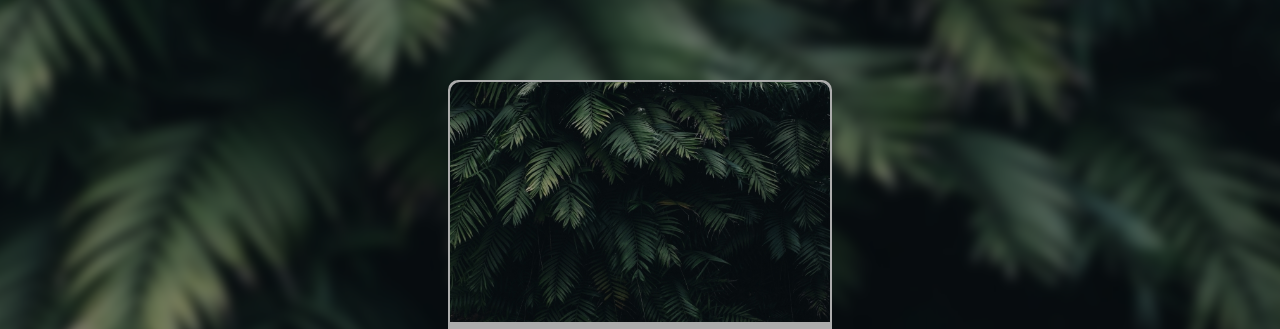
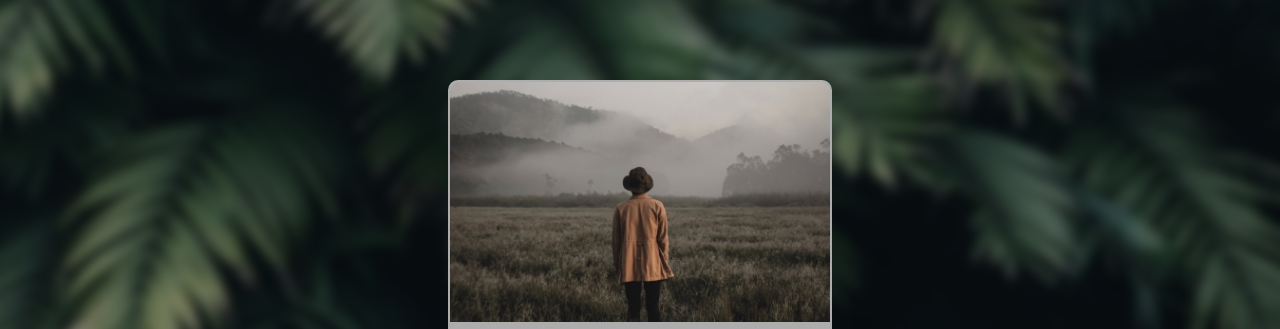
Before and after one commit to hemanththyagaraj/music_player, a plain HTML site: page index.html in a window 1280 px wide. Shown: the top 329 px of the page. Drawn offline with Linux system fonts and the light colour scheme.

Commit message:
Changed the cover image

```diff
--- a/index.html
+++ b/index.html
@@ -10,7 +10,7 @@
     <div class="container"></div>
     <div class="music__player">
       <div class="image__container">
-        <img src="./images/image1.jpg" alt="" class="image" />
+        <img src="./images/image2.jpg" alt="" class="image" />
       </div>
       <div class="player">
           <div class="title">New song</div>
```
